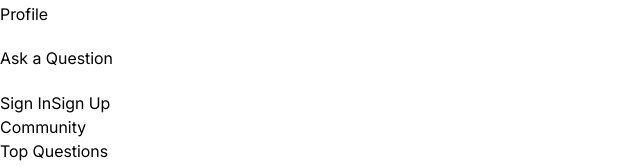
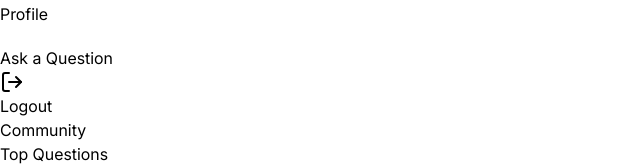
Before and after one commit to easylearningbd/next.js-build-stack-overflow-project, a Next.js app: page /community in a window 1280 px wide. Shown: the part 414-581 px from the top of the page, without its empty margins (0-640 px from the left). Built offline with nearby package versions, Linux system fonts and the light colour scheme; no server answers; sample sign-in values are in the browser's storage.

Commit message:
n107 Auth Checks and Logout Part 1

```diff
--- a/components/navigation/LeftSidebar.tsx
+++ b/components/navigation/LeftSidebar.tsx
@@ -4,8 +4,13 @@ import { Button } from '../ui/button';
 import Link from 'next/link';
 import ROUTES from '@/constants/routes';
 import Image from 'next/image';
+import { auth, signOut } from '@/auth';
+import { LogOut } from 'lucide-react';
 
-const LeftSidebar = () => {
+const LeftSidebar = async () => {
+    const session = await auth();
+    const userId = session?.user?.id;
+
     return (
 <section className='custom-scrollbar background-light900_dark200 light-border sticky left-0 top-0 h-screen flex flex-col justify-between overflow-y-auto border-r p-6 pt-36 shadow-light-300 dark:shadow-none max-sm:hidden lg:w-[266px]'>
     <div className='flex flex-1 flex-col gap-6'>
@@ -13,6 +18,19 @@ const LeftSidebar = () => {
     </div>
 
     <div className='flex flex-col gap-3'>
+    {
+        userId ? (
+            <form action={async () => {
+                "use server";
+                await signOut();
+            }}>
+             <Button type='submit' className='small-medium btn-secondary min-h-[41px] w-full rounded-lg px-4 py-3 shadow-none'>
+            <LogOut className='size-5 text-black dark:text-white' />
+            <span className='text-dark300_light900 max-lg:hidden'>Logout</span>
+                </Button>
+            </form>
+        ) :
+        <>
         <Button className='small-medium btn-secondary min-h-[41px] w-full rounded-lg px-4 py-3 shadow-none'>
             <Link href={ROUTES.SIGN_IN}>
             <Image
@@ -39,6 +57,8 @@ const LeftSidebar = () => {
                 <span className='max-lg:hidden'>Sign Up  </span>
             </Link>
         </Button>
+        </>
+    }
 
     </div>
 
```
